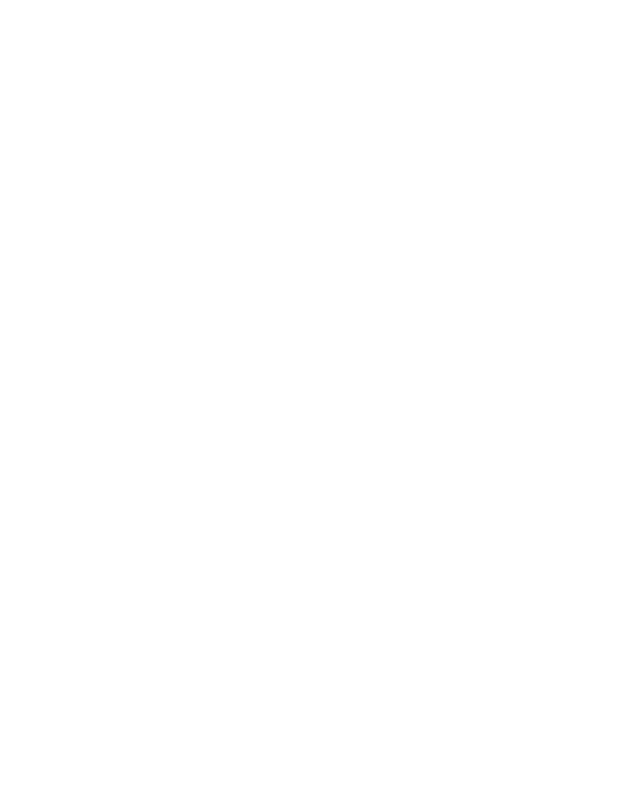
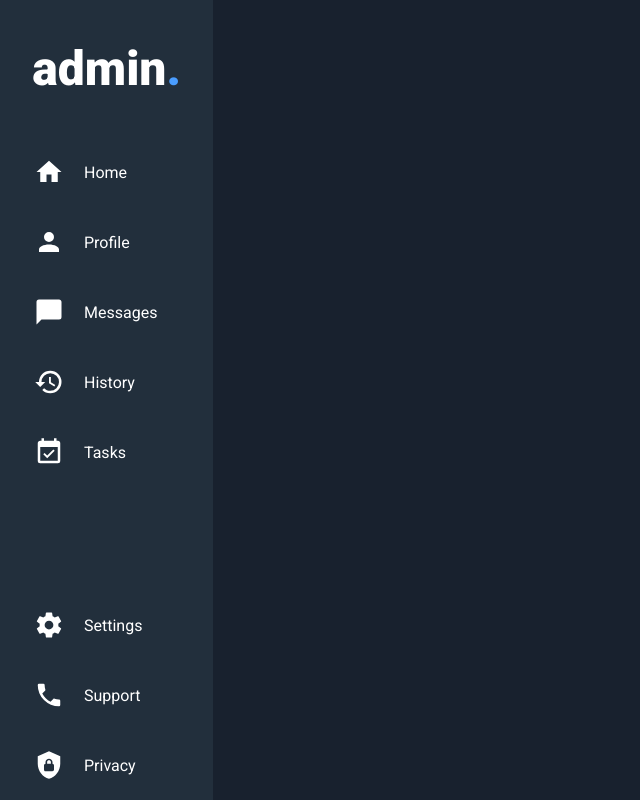
Before and after one commit to swarnim-me/admin-dashboard, a plain HTML site: page index.html in a window 1280 px wide. Shown: the whole page, without its empty margins (0-640 px from the left). Drawn offline with Linux system fonts and the light colour scheme.

Commit message:
Add sidebar with hover effects
Add comments for weird CSS behaviour. Add svg icons for every nav item
and position using flex and grid combined. Might need to clean this
later.

```diff
--- a/css/styles.css
+++ b/css/styles.css
@@ -0,0 +1,84 @@
+:root {
+    --primary-clr: #4A9DFF;
+    --background-dark: #18212E;
+    --background-light: #222F3C;
+    --background-lighter: #273647;
+    --font-clr: #fff;
+}
+
+* {
+    padding: 0;
+    margin: 0;
+    box-sizing: border-box;
+    font-family: 'Roboto';
+    color: var(--font-clr);
+    /* For debugging */
+    /* outline: 1px dashed red; */
+}
+
+body {
+    min-height: 100vh;
+    max-width: 100vw;
+}
+
+main {
+    /* Use the height of the body */
+    min-height: inherit;
+    max-width: 100vw;
+    background: var(--background-dark);
+    display: grid;
+    grid-template-columns: 1fr 5fr;
+    grid-template-rows: 1fr 1fr 6fr;
+}
+
+.sidebar {
+    grid-column: 1 / 2;
+    grid-row: 1 / -1;
+    background: var(--background-light);
+    display: grid;
+    grid-template-columns: 1fr;
+    grid-template-rows: auto 1fr;
+}
+
+
+.sidebar .nav-link img {
+    filter: invert(1);
+    height: 30px;
+    aspect-ratio: 1 / 1;
+}
+
+nav {
+    display: flex;
+    flex-direction: column;
+    justify-content: space-between;
+}
+
+.nav-items {
+    display: grid;
+}
+
+.nav-link {
+    display: flex;
+    gap: 20px;
+    text-decoration: none;
+    align-items: center;
+    width: 100%;
+    padding: 20px 30px;
+    /* So the link don't shift on hover */
+    border-left: 4px solid transparent;
+}
+
+.nav-link:hover {
+    background: var(--background-lighter);
+    border-left: 4px solid var(--primary-clr);
+}
+
+.title {
+    text-align: center;
+    font-size: 3rem;
+    padding-block: 40px;
+}
+
+.title span {
+    color: var(--primary-clr);
+}
--- a/index.html
+++ b/index.html
@@ -5,12 +5,84 @@
     <meta charset="UTF-8">
     <meta name="viewport" content="width=device-width, initial-scale=1.0">
     <title>Admin</title>
+    <link rel="preconnect" href="https://fonts.googleapis.com">
+    <link rel="preconnect" href="https://fonts.gstatic.com" crossorigin>
+    <link href="https://fonts.googleapis.com/css2?family=Roboto:wght@100;300;400;900&display=swap" rel="stylesheet">
     <link rel="stylesheet" href="css/styles.css">
     <script src="js/script.js" defer></script>
 </head>
 
 <body>
-
+    <main>
+        <div class="sidebar">
+            <h1 class="title">admin<span>.</span></h1>
+            <nav>
+                <div class="upper-nav">
+                    <ul class="nav-items">
+                        <li class="nav-item">
+                            <a href="#" class="nav-link">
+                                <img src="./assets/icons/home.svg" alt="">
+                                Home
+                            </a>
+                        </li>
+                        <li class="nav-item">
+                            <a href="#" class="nav-link">
+                                <img src="./assets/icons/account.svg" alt="">
+                                Profile
+                            </a>
+                        </li>
+                        <li class="nav-item">
+                            <a href="#" class="nav-link">
+                                <img src="./assets/icons/message.svg" alt="">
+                                Messages
+                            </a>
+                        </li>
+                        <li class="nav-item">
+                            <a href="#" class="nav-link">
+                                <img src="./assets/icons/history.svg" alt="">
+                                History
+                            </a>
+                        </li>
+                        <li class="nav-item">
+                            <a href="#" class="nav-link">
+                                <img src="./assets/icons/calendar-check.svg" alt="">
+                                Tasks
+                            </a>
+                        </li>
+                    </ul>
+                </div>
+                <div class="lower-nav">
+                    <ul class="nav-items">
+                        <li class="nav-item">
+                            <a href="#" class="nav-link">
+                                <img src="./assets/icons/cog.svg" alt="">
+                                Settings
+                            </a>
+                        </li>
+                        <li class="nav-item">
+                            <a href="#" class="nav-link">
+                                <img src="./assets/icons/phone.svg" alt="">
+                                Support
+                            </a>
+                        </li>
+                        <li class="nav-item">
+                            <a href="#" class="nav-link">
+                                <img src="./assets/icons/shield-lock.svg" alt="">
+                                Privacy
+                            </a>
+                        </li>
+                    </ul>
+                </div>
+            </nav>
+        </div>
+        <div class="header"></div>
+        <div class="toolbar"></div>
+        <div class="content">
+            <div class="feed"></div>
+            <div class="announcements"></div>
+            <div class="trending"></div>
+        </div>
+    </main>
 </body>
 
 </html>
```
